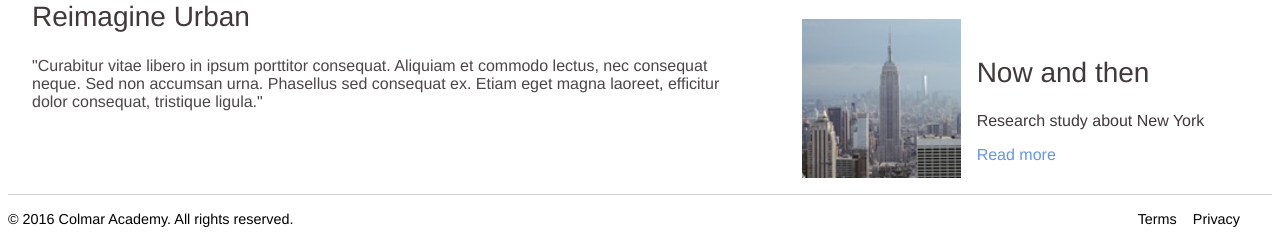
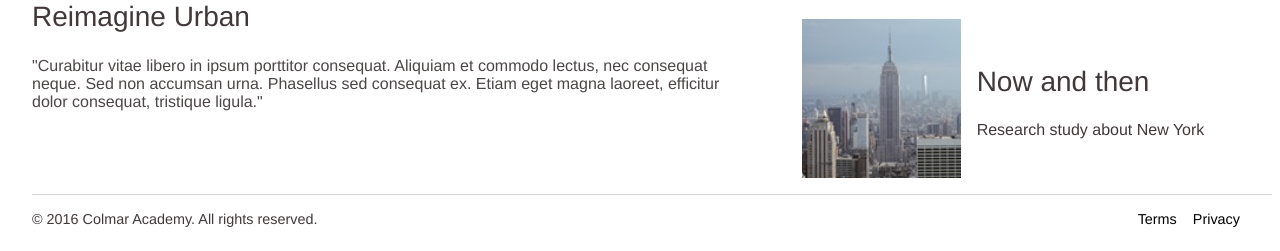
Before and after one commit to joshuajameshead/colmaracademy, a plain HTML site: page index.html in a window 1280 px wide. Shown: the part 2739-2990 px from the top of the page. Drawn offline with Linux system fonts and the light colour scheme.

Commit message:
Finishing desktop version touches.

```diff
--- a/index.html
+++ b/index.html
@@ -163,7 +163,6 @@
             <div>
               <h2>Now and then</h2>
               <p>Research study about New York</p>
-              <a href="#">Read more</a>
             </div>
           </div>
         </div>
--- a/resources/css/style.css
+++ b/resources/css/style.css
@@ -209,9 +209,11 @@ h2 {
 /* Footer Section */
 footer {
   border-top: solid 1px lightgray;
+  margin-left: 1.5rem;
 }
 
 #footer span,
 #footer li {
   font-size: 0.9rem;
+  color: #413839;
 }
```
